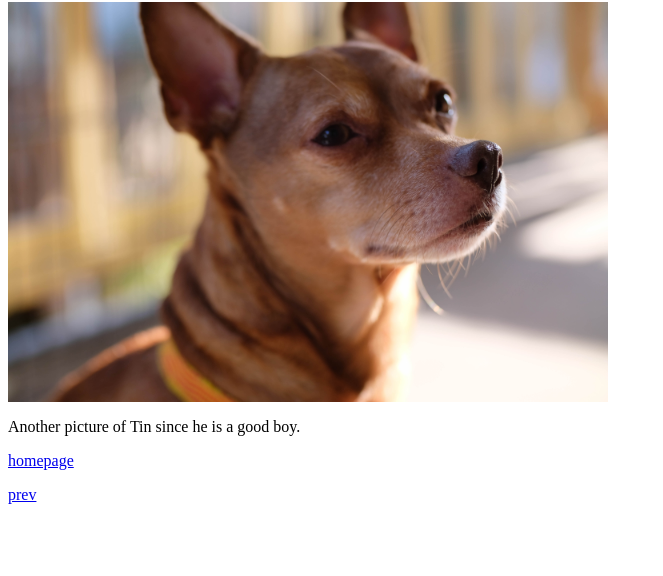
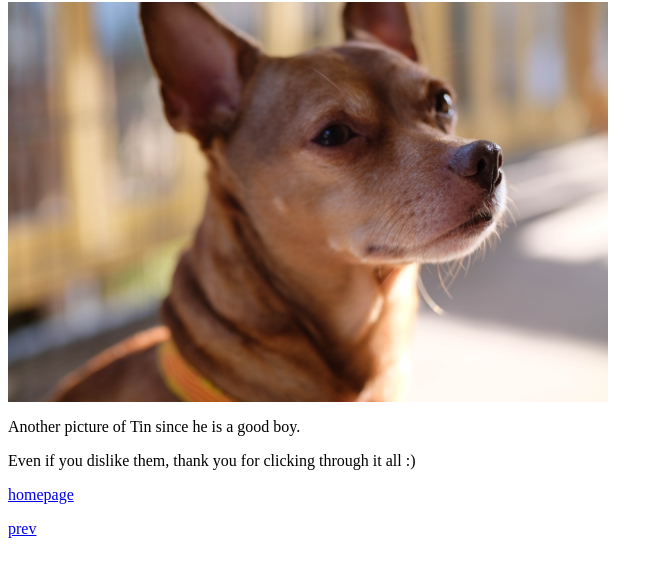
Before and after one commit to luueric237/luueric237.github.io, a plain HTML site: page index10.html in a window 1280 px wide. Shown: the part 64-640 px from the top of the page, without its empty margins (0-663 px from the left). Drawn offline with Linux system fonts and the light colour scheme.

Commit message:
Update index10.html

```diff
--- a/index10.html
+++ b/index10.html
@@ -7,7 +7,7 @@
 <h1>Most recent picture I took of Tin.</h1>
 <img src="tin1.jpg" alt="tin pic" width="600" height="400">
 <p>Another picture of Tin since he is a good boy.<p>
-
+<p>Even if you dislike them, thank you for clicking through it all :)<p>
 <p><a href="index.html" target="_self">homepage</a><p>
 <p><a href="index9.html" target="_self">prev</a><p>
 </body>
```
